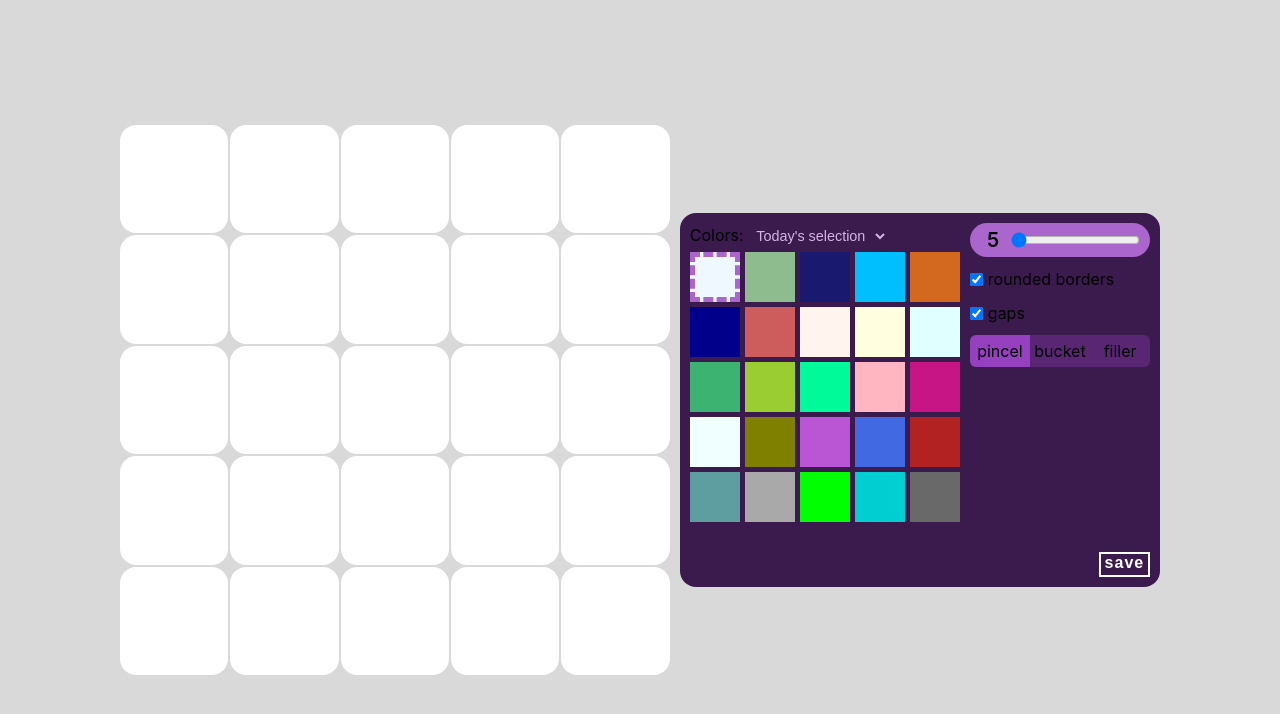
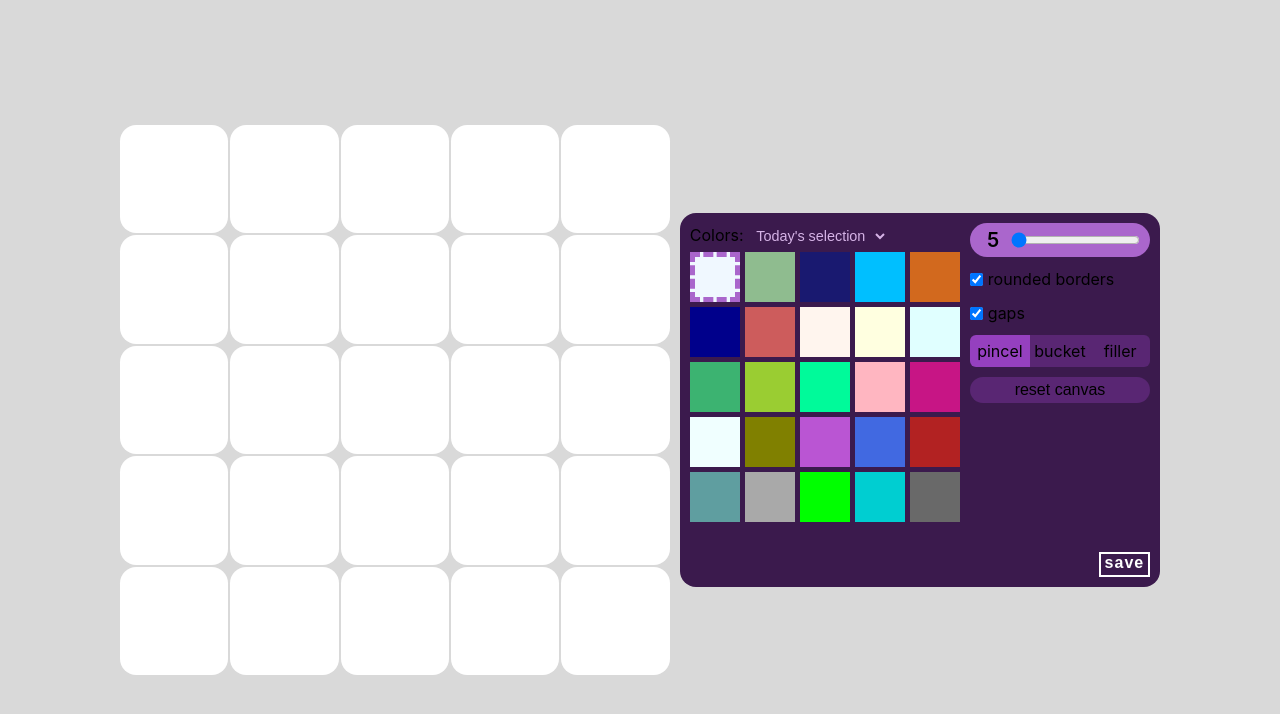
Before and after one commit to CrgioYalux/pixaday, a React (Vite) app: page / in a window 1280 px wide. Shown: the top 714 px of the page. Built offline with nearby package versions, Linux system fonts and the light colour scheme.

Commit message:
feat: allow to reset canvas

```diff
--- a/src/components/ColorMatrixTools/ColorMatrixTools.css
+++ b/src/components/ColorMatrixTools/ColorMatrixTools.css
@@ -2,6 +2,14 @@
     display: flex;
     flex-direction: column;
     gap: 10px;
+}
+
+.ColorMatrixTools > button {
+    border: 0;
+    border-radius: 99px;
+    background-color: var(--brand-color-l-lower);
+    font-size: 1em;
+    padding: .25em 0;
 }
 
 .MatrixSizeRange {
--- a/src/components/ColorMatrixTools/index.tsx
+++ b/src/components/ColorMatrixTools/index.tsx
@@ -29,6 +29,7 @@ const ColorMatrixTools: React.FC<ColorMatrixToolsProps> = ({ className }) => {
 		onChange={() => actions.style.switchCellsGap()}
 	    />
 	    <PaintToolsRadio />
+	    <button onClick={() => actions.colorMatrix.resetCanvas()}>reset canvas</button>
         </div>
     );
 };
--- a/src/hooks/useColorMatrix/index.ts
+++ b/src/hooks/useColorMatrix/index.ts
@@ -8,6 +8,7 @@ type ColorMatrixActions = {
     paintAll: (color: Color) => void,
     fill: (color: Color, position: Point) => void,
     changeSize: (size: number) => void,
+    resetCanvas: () => void,
 }
 
 export type useColorMatrixState = [
@@ -20,7 +21,7 @@ type useColorMatrixProps = {
     size: number,
 }
 
-export function useColorMatrix({ size, allColor }: useColorMatrixProps): useColorMatrixState {
+export function useColorMatrix({ size, allColor = 'white' }: useColorMatrixProps): useColorMatrixState {
     const [state, setState] = useState<ColorMatrix>(() => createColorMatrix(size, size, allColor));
 
     const actions: ColorMatrixActions = {
@@ -38,7 +39,11 @@ export function useColorMatrix({ size, allColor }: useColorMatrixProps): useColo
         },
         changeSize: (size: number) => {
             setState(() => changeColorMatrixSize(state, size, size, allColor));
-        }
+        },
+        resetCanvas: () => {
+            paintAll(state, allColor);
+            setState([...state]);
+        },
     };
 
     return [state, actions];
--- a/src/providers/ColorMatrix/index.tsx
+++ b/src/providers/ColorMatrix/index.tsx
@@ -27,6 +27,7 @@ type ColorMatrixContext = readonly [
         colorMatrix: {
             paint: (color: Color, position: Point) => void,
             changeSize: (size: number) => void,
+            resetCanvas: () => void,
         },
         style: ColorMatrixStyleActions,
         tool: {
@@ -35,29 +36,7 @@ type ColorMatrixContext = readonly [
     }
 ];
 
-const ColorMatrixContext = createContext<ColorMatrixContext>([
-    {
-        colorMatrix: [],
-        style: {
-            cellsGap: true,
-            cellsRoundedBorders: true,
-        },
-        tool: 'pincel'
-    },
-    {
-        colorMatrix: {
-            paint: () => {},
-            changeSize: () => {},
-        },
-        style: {
-            switchCellsRoundedBorders: () => {},
-            switchCellsGap: () => {},
-        },
-        tool: {
-            selectTool: () => {}
-        }
-    }
-]);
+const ColorMatrixContext = createContext<ColorMatrixContext>({} as ColorMatrixContext);
 
 export const useColorMatrixProvider = () => useContext<ColorMatrixContext>(ColorMatrixContext);
 
@@ -120,6 +99,10 @@ const ColorMatrixProvider: React.FC<ColorMatrixProviderProps> = ({ children }) =
         setTool(tool);
     };
 
+    const resetCanvas = (): void => {
+        colorMatrixActions.resetCanvas();
+    };
+
     const value: ColorMatrixContext = [
         {
             colorMatrix,
@@ -129,7 +112,8 @@ const ColorMatrixProvider: React.FC<ColorMatrixProviderProps> = ({ children }) =
         {
             colorMatrix: {
                 paint,
-                changeSize
+                changeSize,
+                resetCanvas,
             },
             style: {
                 switchCellsRoundedBorders,
```
